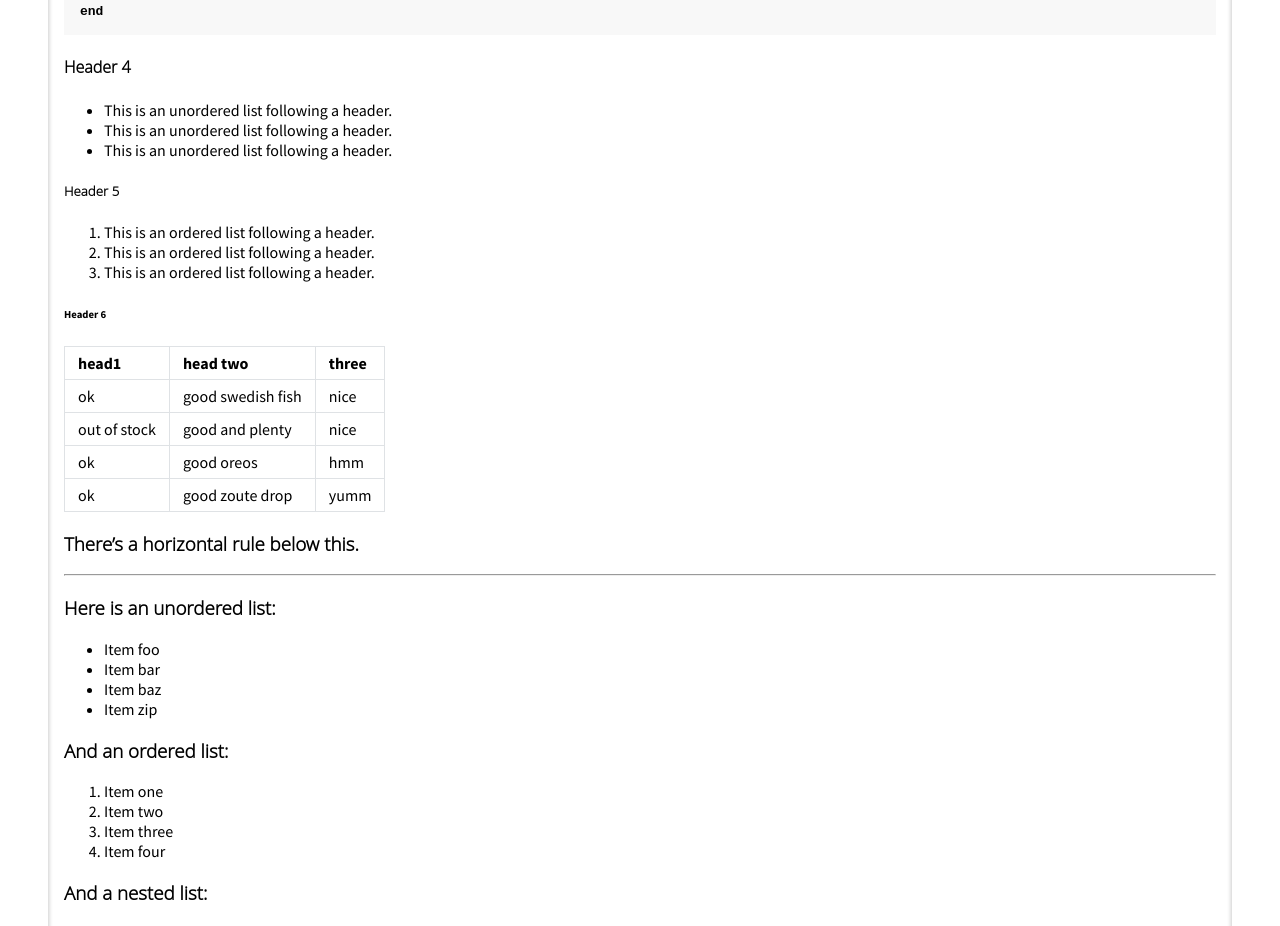
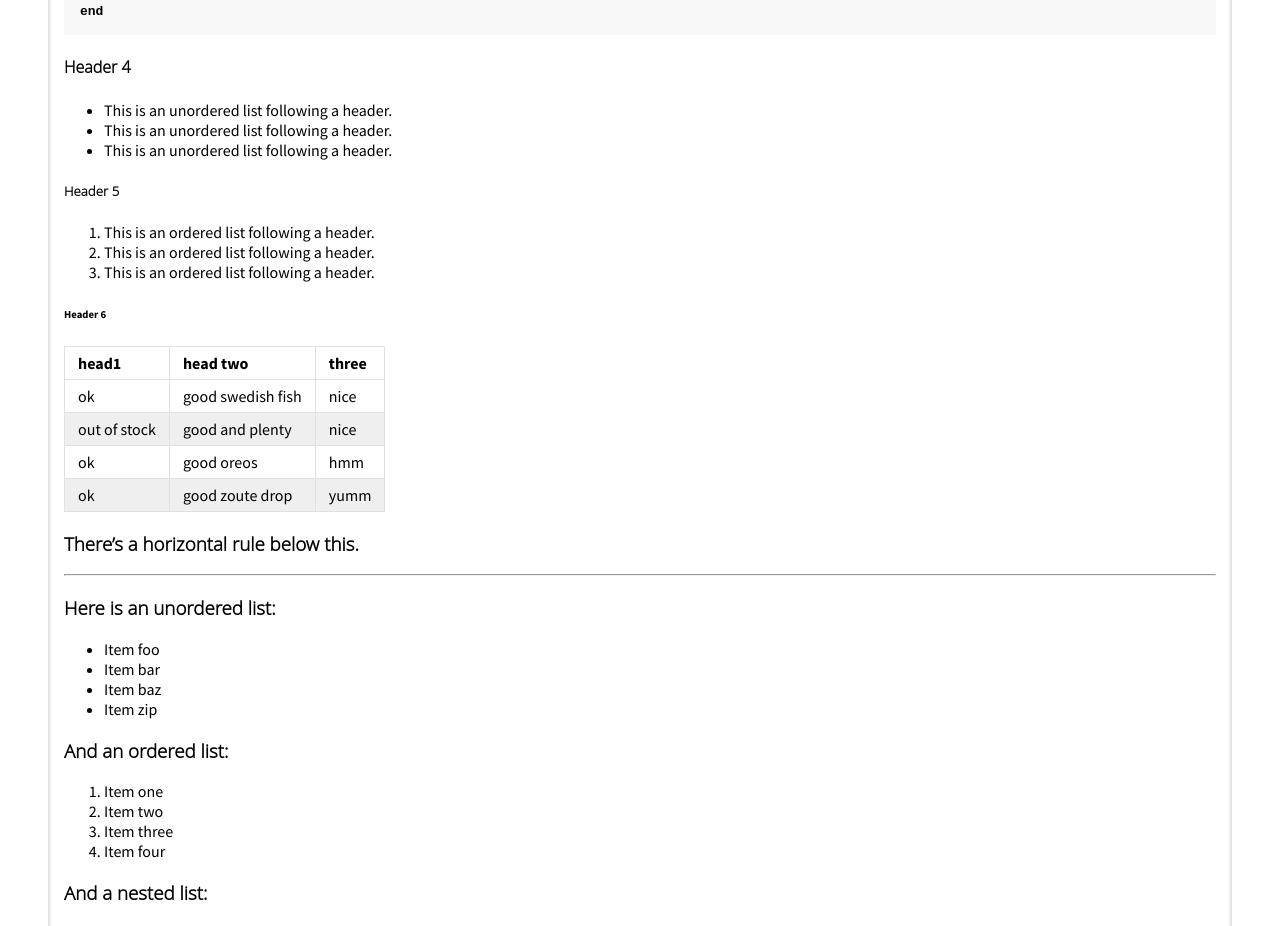
Before and after one commit to gianklug/jekyll-theme-adfinis, a Jekyll site: the page built from demo.md, in a window 1280 px wide. Shown: the part 882-1808 px from the top of the page. Built offline with Jekyll 4.4.1, drawn with Linux system fonts in a browser that asks for light colours; nearby versions of some CDN libraries; comment, search, counter and statistics services are not loaded.

Commit message:
feat: Add table color for every second child

```diff
--- a/assets/css/style.css
+++ b/assets/css/style.css
@@ -15,6 +15,10 @@ table, td, th {
 
 td, th {
   padding: 6px 13px;
+}
+
+table tr:nth-child(2n) {
+    background-color: #efefef;
 }
 
 .highlight table td {
```
